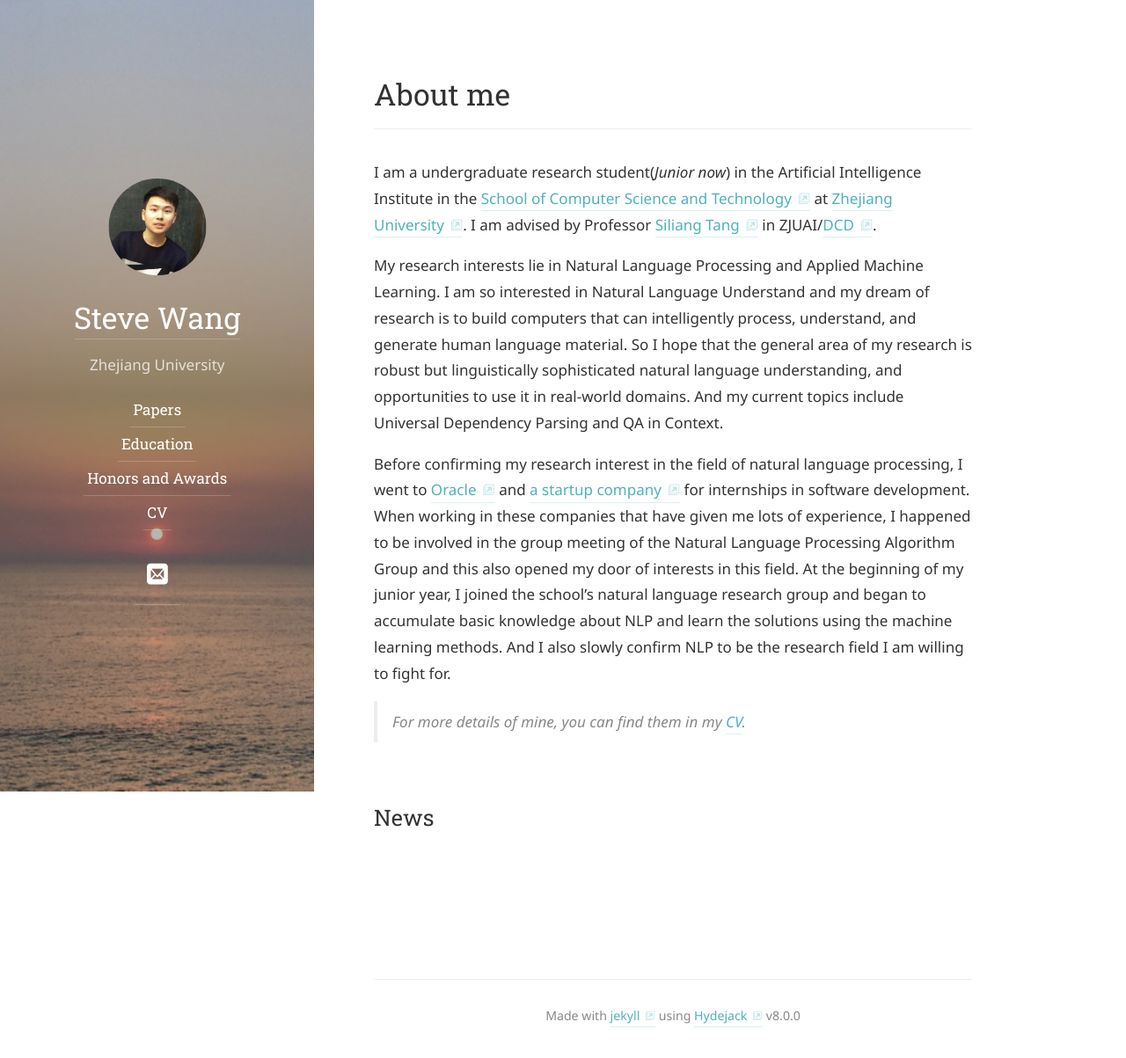
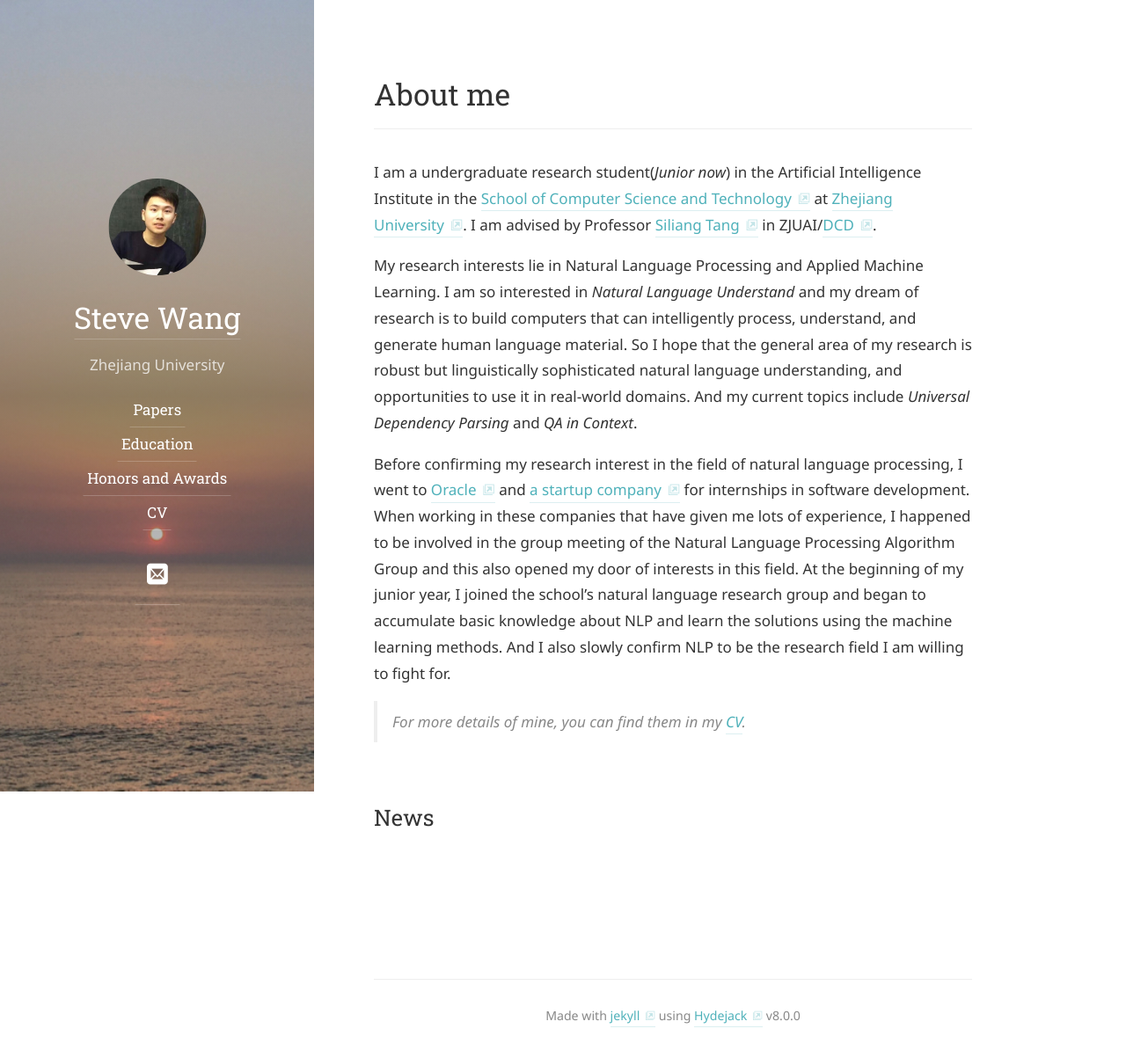
Before and after one commit to Circle-Ming/Circle-Ming.github.io, a Jekyll site: the page built from index.md, in a window 1280 px wide. Shown: the whole page at 88% size. Built offline with Jekyll 4.4.1, drawn with Linux system fonts in a browser that asks for light colours; some web fonts are replaced.

```diff
--- a/index.md
+++ b/index.md
@@ -9,12 +9,11 @@ Institute in the [School of Computer Science and Technology](http://www.cs.zju.e
 [Zhejiang University](http://www.zju.edu.cn/). I am advised by Professor [Siliang Tang](https://person.zju.edu.cn/siliang) in ZJUAI/[DCD](http://www.dcd.zju.edu.cn/).
 
   My research interests lie in Natural Language Processing and Applied Machine
-Learning. I am so interested in Natural Language Understand and my dream of research
+Learning. I am so interested in _Natural Language Understand_ and my dream of research
 is to build computers that can intelligently process, understand, and generate human
 language material. So I hope that the general area of my research is robust but
-linguistically sophisticated natural language understanding, and opportunities to use
-it in real-world domains. And my current topics include Universal Dependency Parsing
-and QA in Context.
+linguistically sophisticated natural language understanding, and opportunities to use it in real-world domains. And my current topics include _Universal Dependency Parsing_
+and _QA in Context_.
 
   Before confirming my research interest in the field of natural language processing,
 I went to [Oracle](https://www.oracle.com/cn/index.html) and [a startup company](https://www.eigentech.ai/en/) for internships in software development.
```
